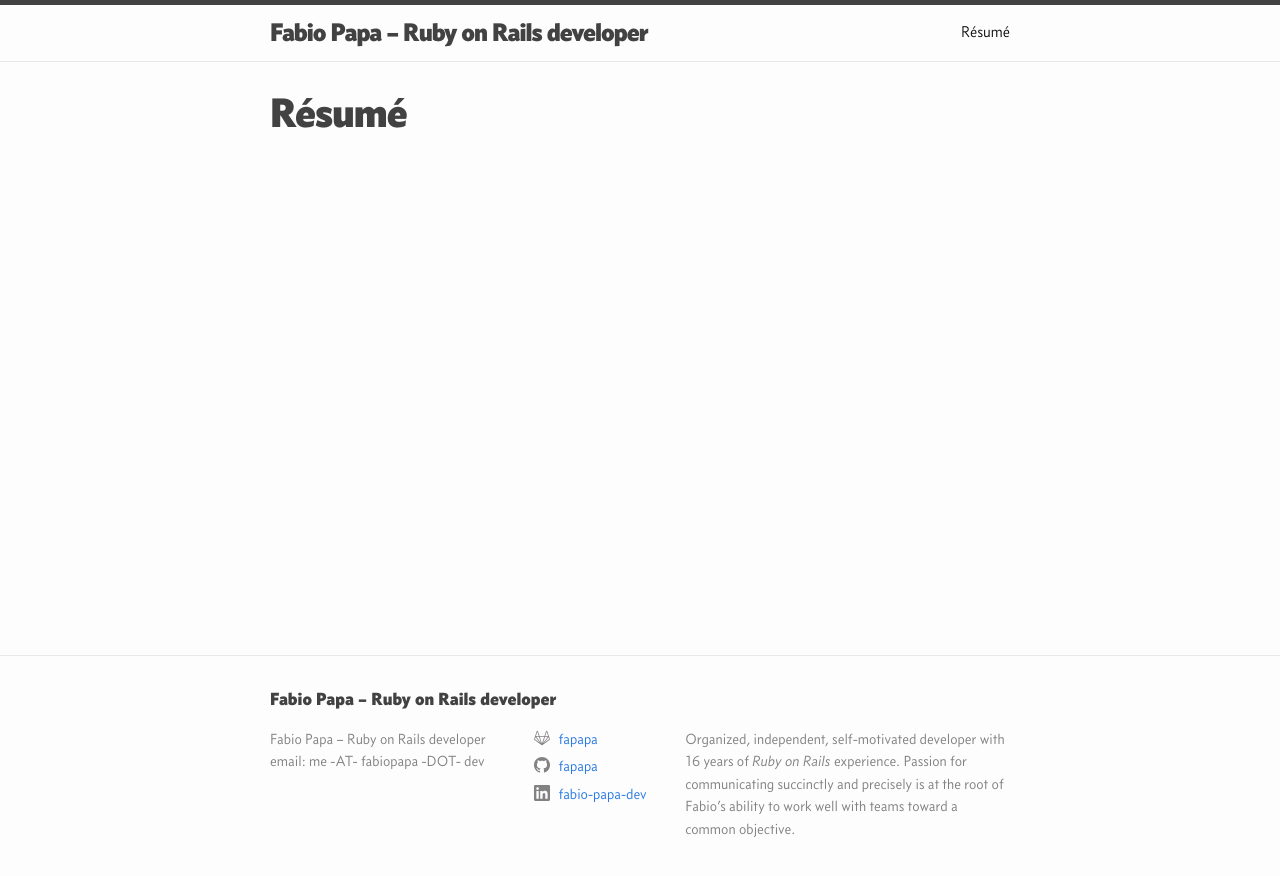
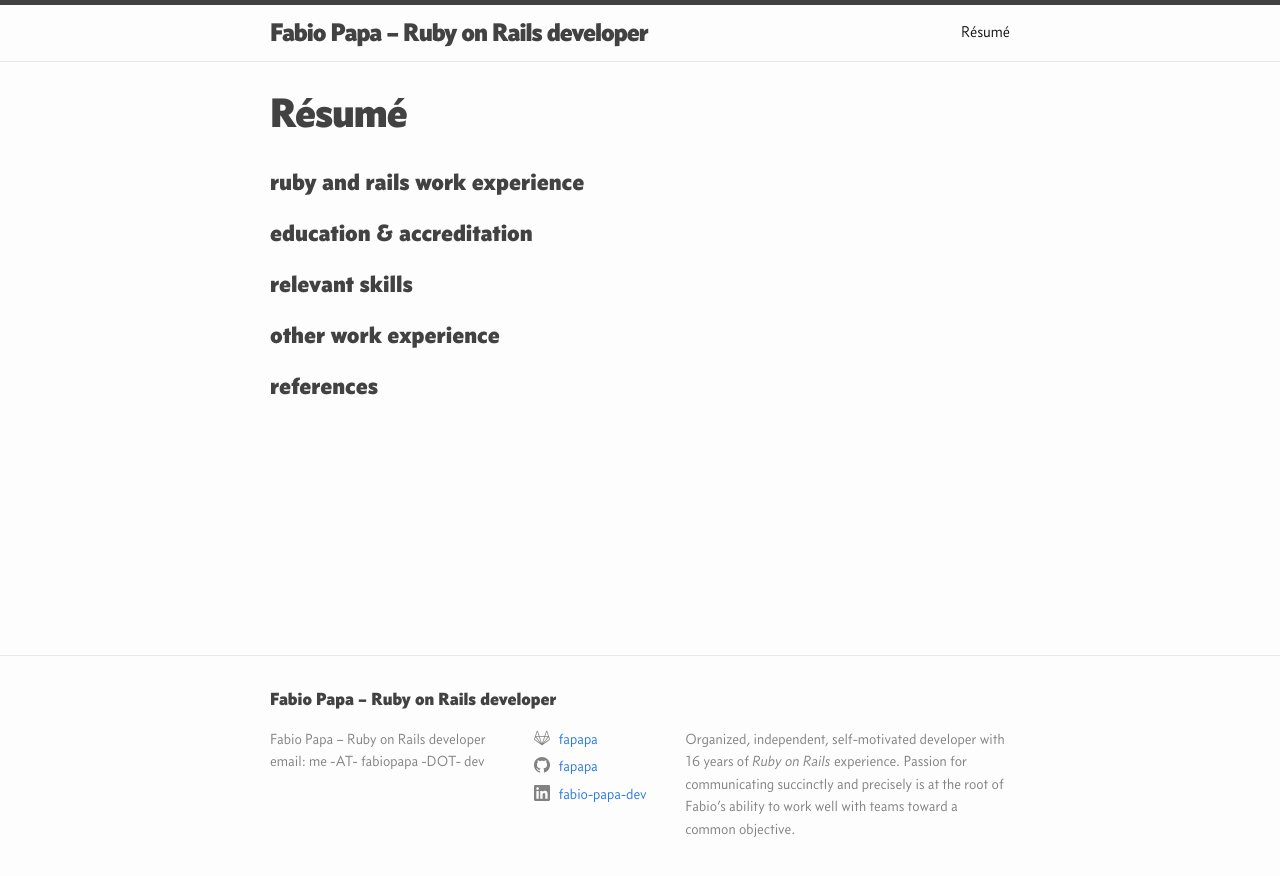
Before and after one commit to fapapa/fapapa.github.io, a Jekyll site: the page built from resume.md, in a window 1280 px wide. Shown: the top 876 px of the page. Built offline with Jekyll 4.4.1, drawn with Linux system fonts in a browser that asks for light colours.

Commit message:
Add headings to resume

```diff
--- a/resume.md
+++ b/resume.md
@@ -3,3 +3,17 @@ layout: page
 title: Résumé
 permalink: /resume/
 ---
+
+# ruby and rails work experience
+
+
+# education & accreditation
+
+
+# relevant skills
+
+
+# other work experience
+
+
+# references
```
